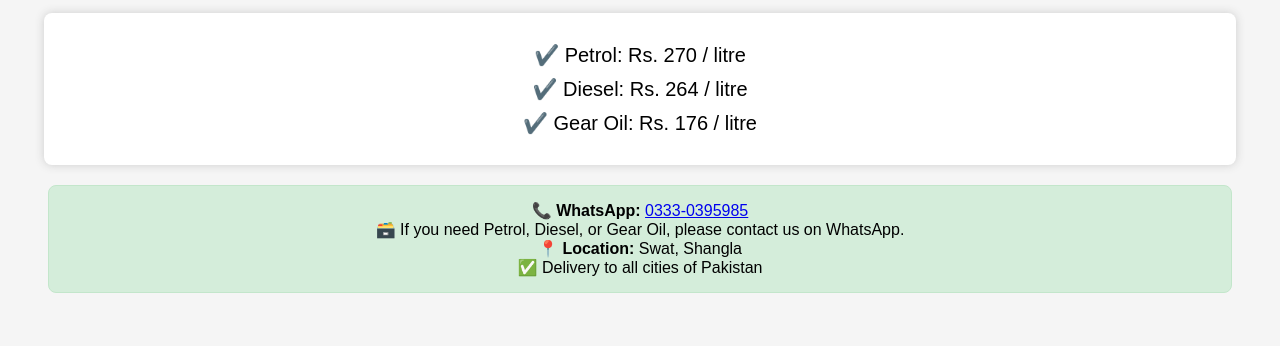
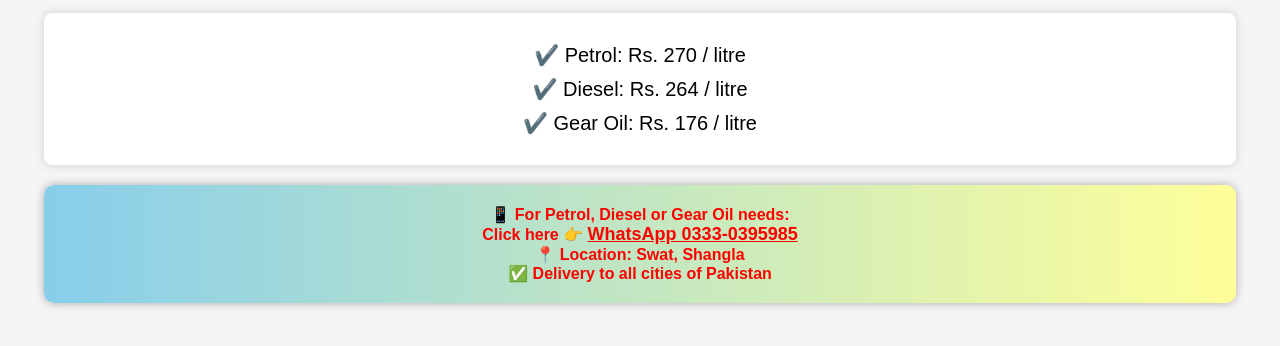
Before and after one commit to amanullahtrader87/amantrader08.github.io, a plain HTML site: page index.html in a window 1280 px wide. Shown: the part 306-652 px from the top of the page. Drawn offline with Linux system fonts and the light colour scheme.

Commit message:
Add WhatsApp contact banner box
Clickable WhatsApp number with red text and yellow/skyblue background.

```diff
--- a/index.html
+++ b/index.html
@@ -9,8 +9,8 @@
       font-family: sans-serif;
       text-align: center;
       background-color: #f5f5f5;
+      margin: 0;
       padding: 0;
-      margin: 0;
     }
 
     .banner {
@@ -34,18 +34,26 @@
     }
 
     .info-box {
-      background-color: #d4edda;
-      border: 1px solid #c3e6cb;
-      padding: 15px;
-      border-radius: 8px;
+      background: linear-gradient(to right, #87ceeb, #ffff99); /* Skyblue + Yellow */
+      color: red;
+      font-weight: bold;
+      padding: 20px;
+      border-radius: 10px;
       margin: 20px auto;
       width: 90%;
+      box-shadow: 0 0 10px #aaa;
     }
+
+    .info-box a {
+      color: red;
+      text-decoration: underline;
+      font-size: 18px;
+    }
+
   </style>
 </head>
 <body>
 
-  <!-- ✅ Banner Image -->
   <img src="IMG_20250627_125233.png" alt="Banner" class="banner" />
 
   <h1>AMAN TRADER 08</h1>
@@ -57,10 +65,11 @@
     <div class="price-item">✔️ Gear Oil: Rs. 176 / litre</div>
   </div>
 
+  <!-- ✅ WhatsApp Contact Box -->
   <div class="info-box">
-    📞 <strong>WhatsApp:</strong> <a href="https://wa.me/923330395985">0333-0395985</a><br />
-    🗃️ If you need Petrol, Diesel, or Gear Oil, please contact us on WhatsApp. <br />
-    📍 <strong>Location:</strong> Swat, Shangla<br />
+    📱 <strong>For Petrol, Diesel or Gear Oil needs:</strong><br />
+    Click here 👉 <a href="https://wa.me/923330395985" target="_blank">WhatsApp 0333-0395985</a><br />
+    📍 Location: Swat, Shangla<br />
     ✅ Delivery to all cities of Pakistan
   </div>
 
```
